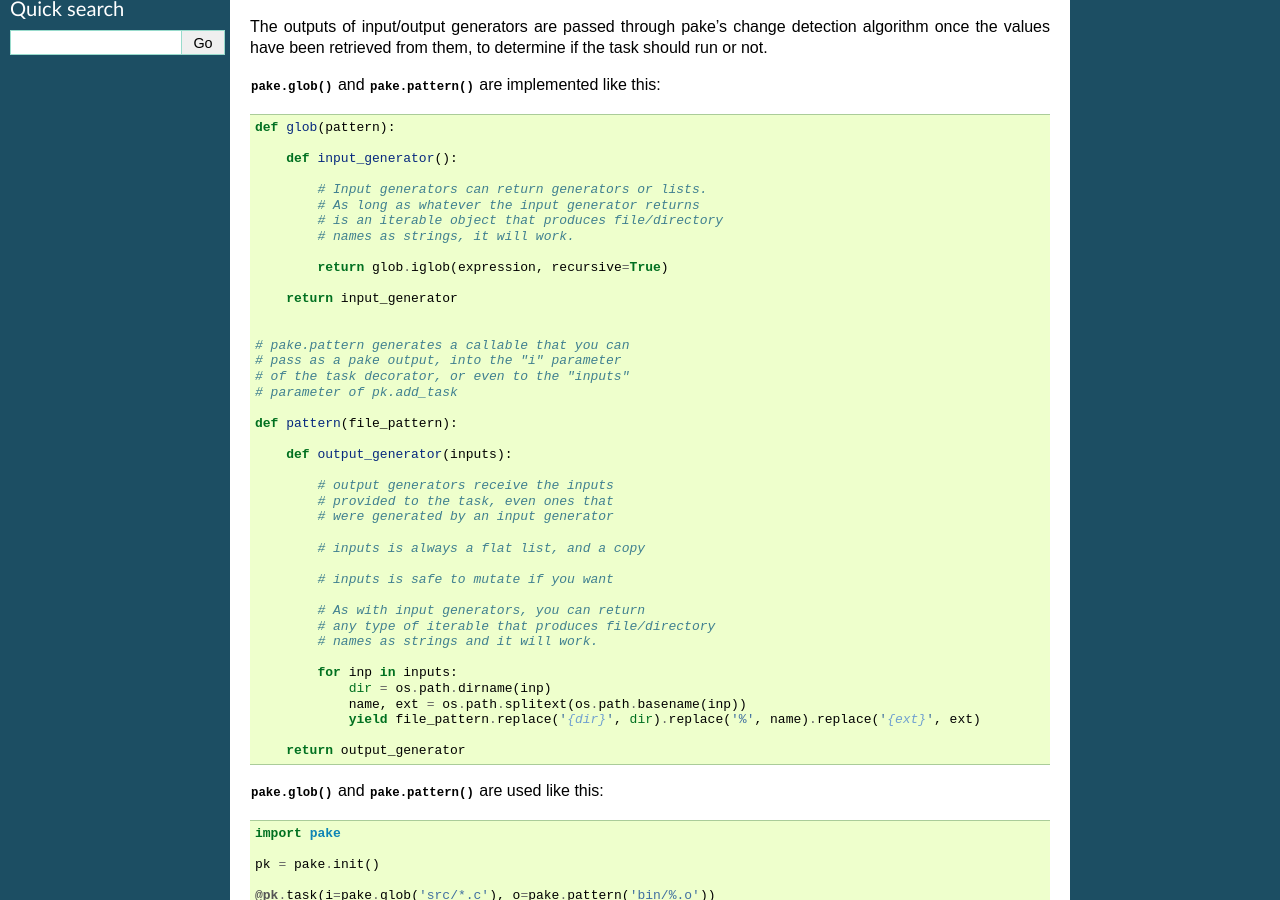
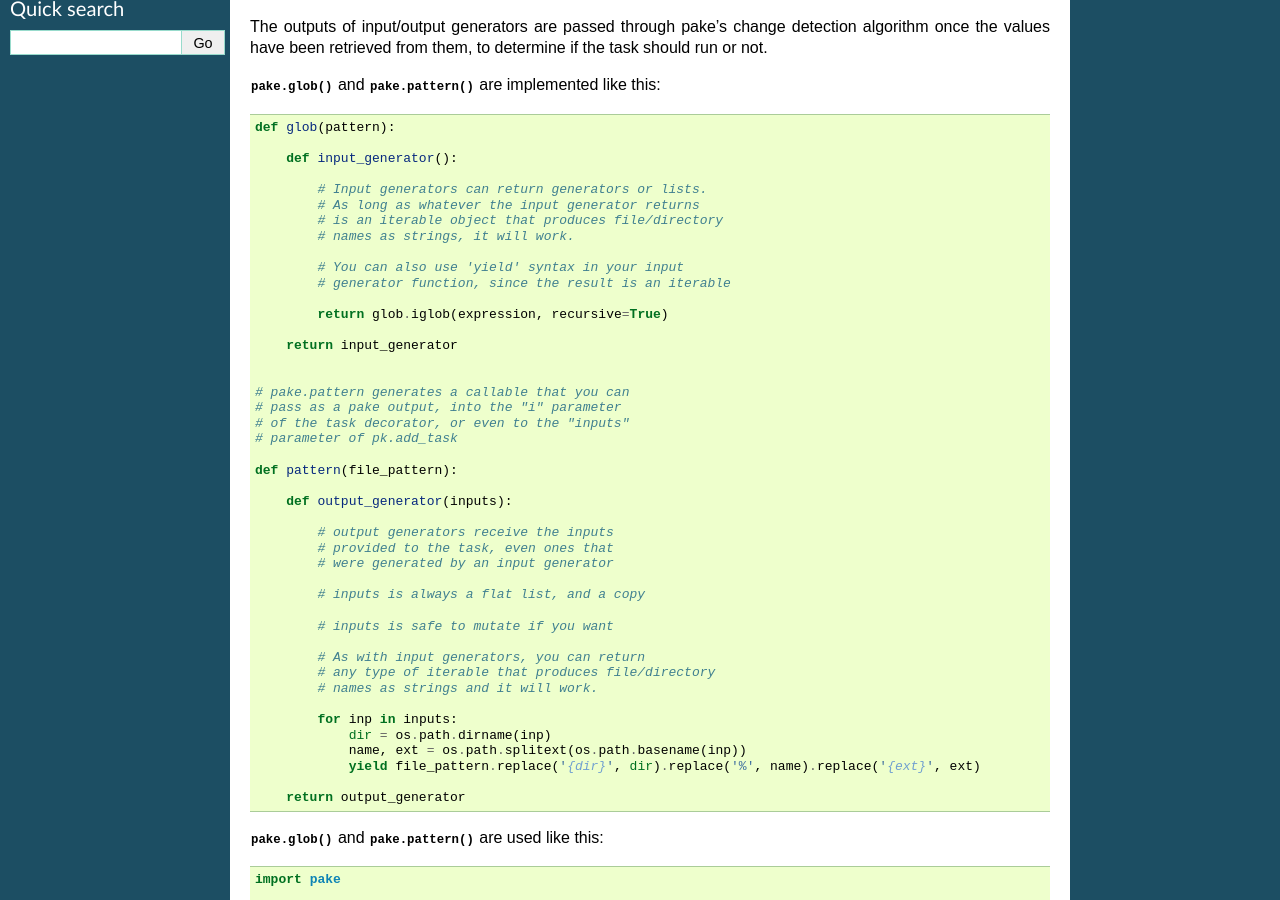
Before and after one commit to Teriks/pake, a Sphinx documentation site: the page built from docs/source/inputandoutputgenerators.rst, in a window 1280 px wide and 900 px high, scrolled down 334 px. Built offline with Sphinx 7.4.7, drawn with Linux system fonts in a browser that asks for light colours.

Commit message:
(Doc) Add note about 'yield' syntax inside input generators

```diff
--- a/docs/source/inputandoutputgenerators.rst
+++ b/docs/source/inputandoutputgenerators.rst
@@ -31,6 +31,9 @@ once the values have been retrieved from them, to determine if the task should r
             # As long as whatever the input generator returns
             # is an iterable object that produces file/directory
             # names as strings, it will work.
+
+            # You can also use 'yield' syntax in your input
+            # generator function, since the result is an iterable
 
             return glob.iglob(expression, recursive=True)
 
```
